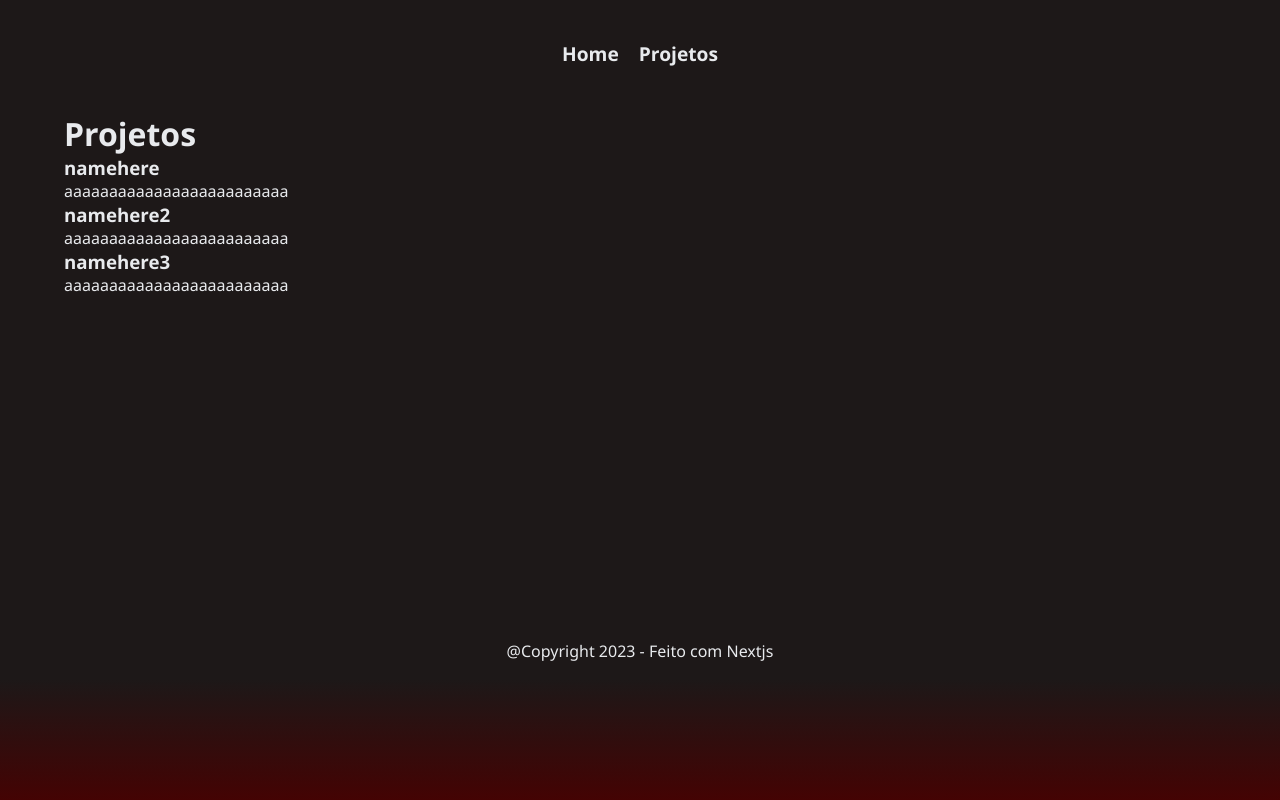
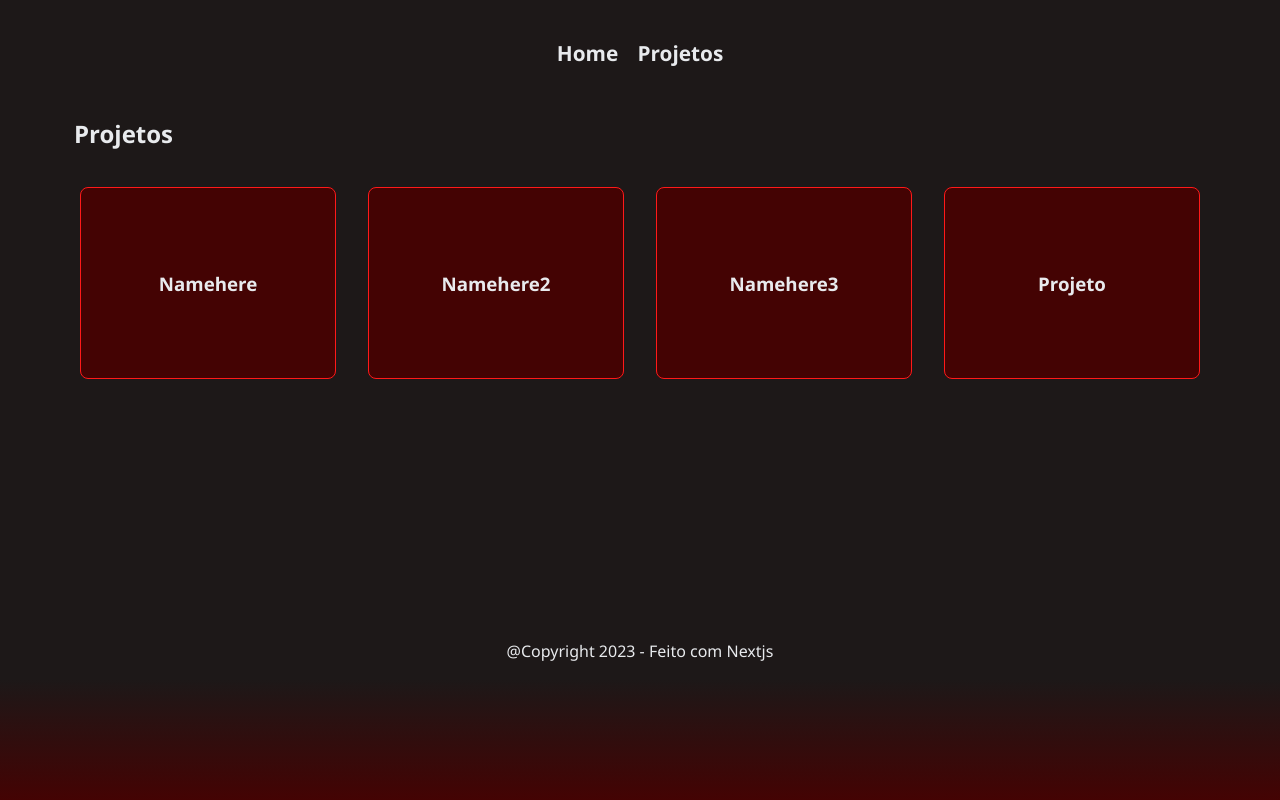
Before and after one commit to jfdsn/Meu-portfolio, a Next.js app: page /projects in a window 1280 px wide. Built offline with nearby package versions, Linux system fonts and the light colour scheme.

Commit message:
Mudanças layout e add estilos page Allprojects

```diff
--- a/src/components/allProjectsPage.jsx
+++ b/src/components/allProjectsPage.jsx
@@ -3,17 +3,21 @@ import Link from "next/link";
 export const AllProjectsPage = ({ projects }) => {
     return (
         <>
-            <h1> Projetos</h1>
+            <h2 className="title">Projetos</h2>
+            <div className="cards-container">
                 {projects.map(p => {
                     return (
-                    <section key={p.id}>
+                        <div className="card" key={p.id}>
+                                <h3>{p.name}</h3>
                             <Link href={`/projects/${p.id}`}>
-                            <h3>{p.name}</h3>
+                                <div className="card-layer">
+                                    {p.short_description}
+                                </div>
                             </Link>
-                        <p>{p.short_description}</p>
-                    </section>
+                        </div>
                     )
                 })}
+            </div>
         </>
     )
 }
--- a/src/data/data.json
+++ b/src/data/data.json
@@ -15,8 +15,8 @@
         {
             "id": "1",
             "name": "namehere",
-            "short_description": "aaaaaaaaaaaaaaaaaaaaaaaaa",
-            "full_description": "aaaaaaaaaaaaaaaaaaaaaaa",
+            "short_description": "Lorem Ipsum is simply dummy text of the printing and typesetting industry. Lorem Ipsum has been the industry's standard dummy text ever since the 1500s",
+            "full_description": "Lorem Ipsum is simply dummy text of the printing and typesetting industry. Lorem Ipsum has been the industry's standard dummy text ever since the 1500s Lorem Ipsum is simply dummy text of the printing and typesetting industry. Lorem Ipsum has been the industry's standard dummy text ever since the 1500s",
             "links": {
                 "repositorie": "linkgit",
                 "site": "linksite"
@@ -41,6 +41,16 @@
                 "repositorie": "linkgit",
                 "site": "linksite"
             }
+        },
+        {
+            "id": "4",
+            "name": "projeto",
+            "short_description": "aaaaaaaaaaaaaaaaaaaaaaaaa",
+            "full_description": "aaaaaaaaaaaaaaaaaaaaaaa",
+            "links": {
+                "repositorie": "linkgit",
+                "site": "linksite"
+            }
         }
     ]
 }
--- a/src/styles/style.sass
+++ b/src/styles/style.sass
@@ -23,13 +23,13 @@ header nav
     justify-content: center
     align-items: flex-end
     padding: 10px
-    gap: 20px
+    gap: 1.2rem
     min-height: 80px
     a
         color: $text-color
         border-bottom: 0.2rem solid transparent
         font-weight: 600
-        font-size: 1.2rem
+        font-size: 1.3rem
         transition: 0.4s ease
         &:hover
             border-bottom: 0.2rem solid $light-red
@@ -88,6 +88,51 @@ header nav
         border-left: 0.1rem solid $light-red
 
 //Main content allprojects page
+.title
+    padding: 5px 10px
+.cards-container
+    display: flex
+    flex-wrap: wrap
+    justify-content: center
+    margin-top: 1rem
+    padding: 1rem
+    gap: 2rem
+
+    .card
+        position: relative
+        display: flex
+        align-items: center
+        justify-content: center
+        border: 0.1rem solid $light-red
+        border-radius: 8px
+        background: $dark-red
+        overflow: hidden
+        min-width: 16rem
+        min-height: 12rem
+        transition: 0.6s
+        &:hover
+            box-shadow: 0 0 1rem $light-red
+        &:hover .card-layer
+            transform: translateY(0)
+        h3
+            text-transform: capitalize
+            position: absolute
+            z-index: 1
+        .card-layer
+            position: absolute
+            display: flex
+            align-items: center
+            justify-content: center
+            text-align: center
+            padding: 0.8rem
+            z-index: 2
+            bottom: 0
+            left: 0
+            width: 100%
+            height: 100%
+            background: linear-gradient($dark-red, $light-red)
+            transform: translateY(100%)
+            transition: transform 0.4s ease
 
 
 //Main content project page
```
Lines whose indentation alone changed are shown as unchanged.
